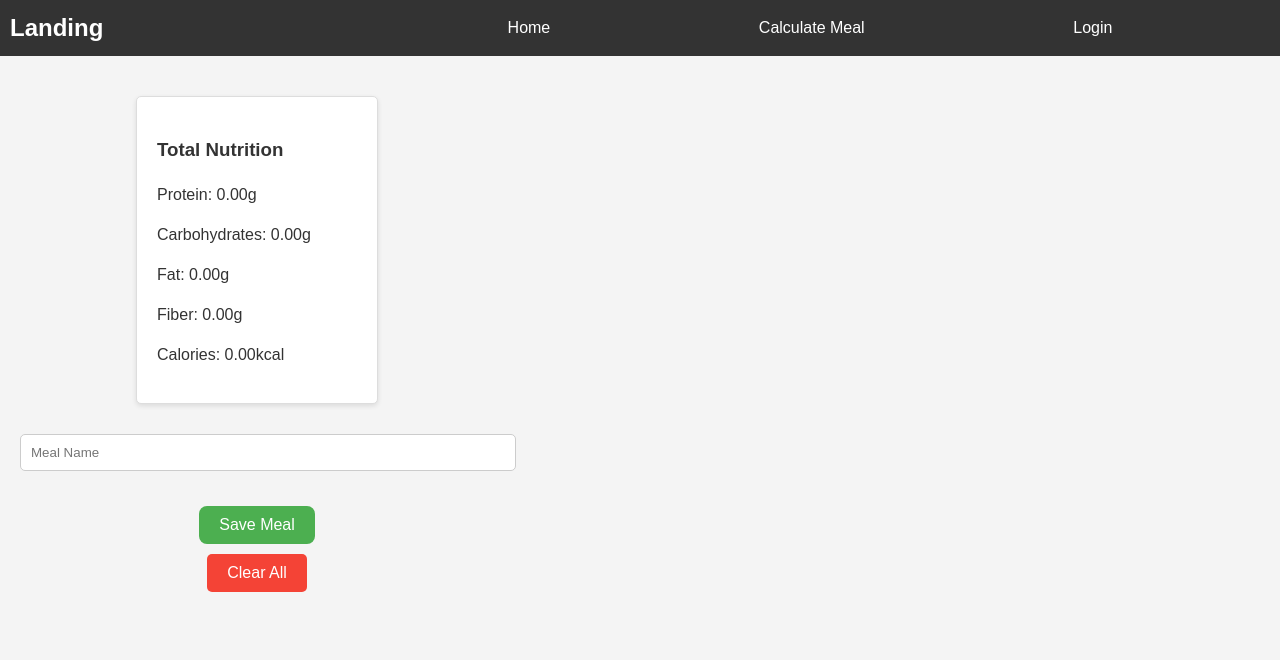
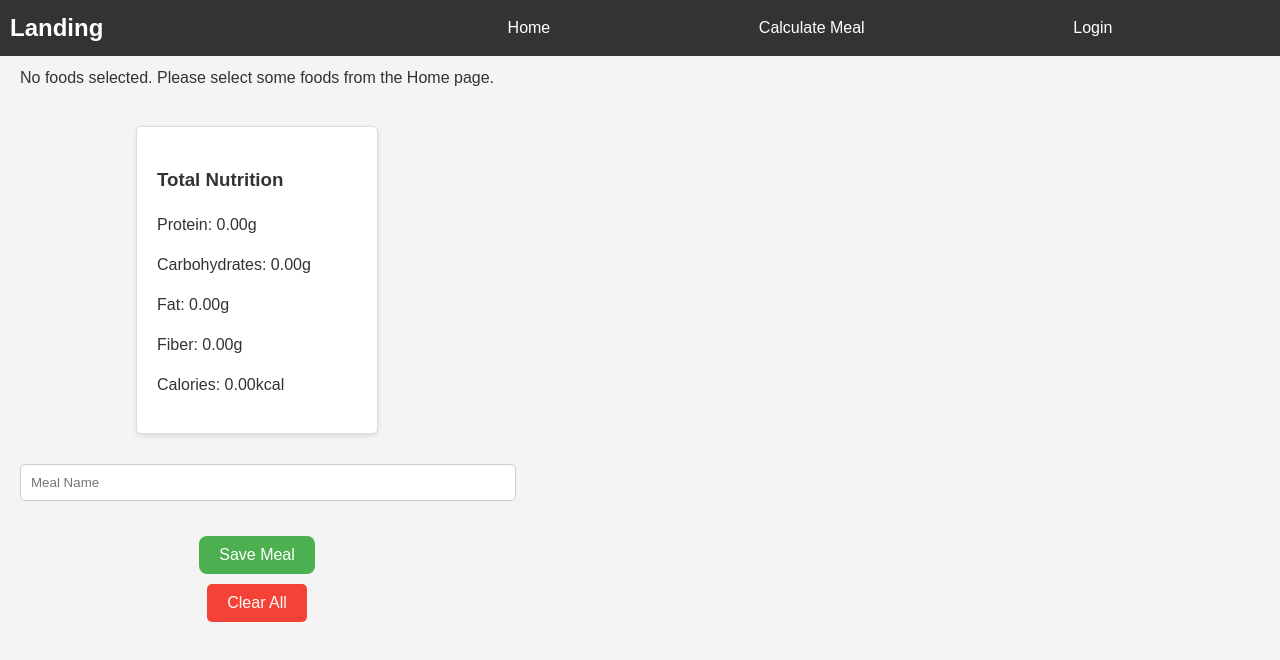
Before and after one commit to Cristianp24/FoodProject, a React (Vite) app in the folder frontend/: page /create-meal in a window 1280 px wide. Shown: the top 660 px of the page. Built offline with nearby package versions, Linux system fonts and the light colour scheme.

Commit message:
Fix Design

```diff
--- a/frontend/src/views/Meals/Meals.css
+++ b/frontend/src/views/Meals/Meals.css
@@ -1,5 +1,6 @@
 /* CreateMeal.css */
 .container {
+  margin-top: 30px;
   padding: 20px;
   display: flex;
   flex-direction: column;
@@ -7,6 +8,7 @@
 }
 
 .food-card-container {
+  margin-top: 20px;
   display: flex;
   flex-wrap: wrap;
   gap: 20px;
--- a/frontend/src/views/Meals/Meals.jsx
+++ b/frontend/src/views/Meals/Meals.jsx
@@ -117,8 +117,7 @@ const CreateMeal = () => {
                 onChange={(e) => handleQuantityChange(food.id, e.target.value)}
                 placeholder={`Cantidad (${food.unit})`}
                 min="0"
-                />
-
+              />
               <button className="remove-food-btn" onClick={() => handleRemoveFood(food.id)}>
                 &times;
               </button>
```
